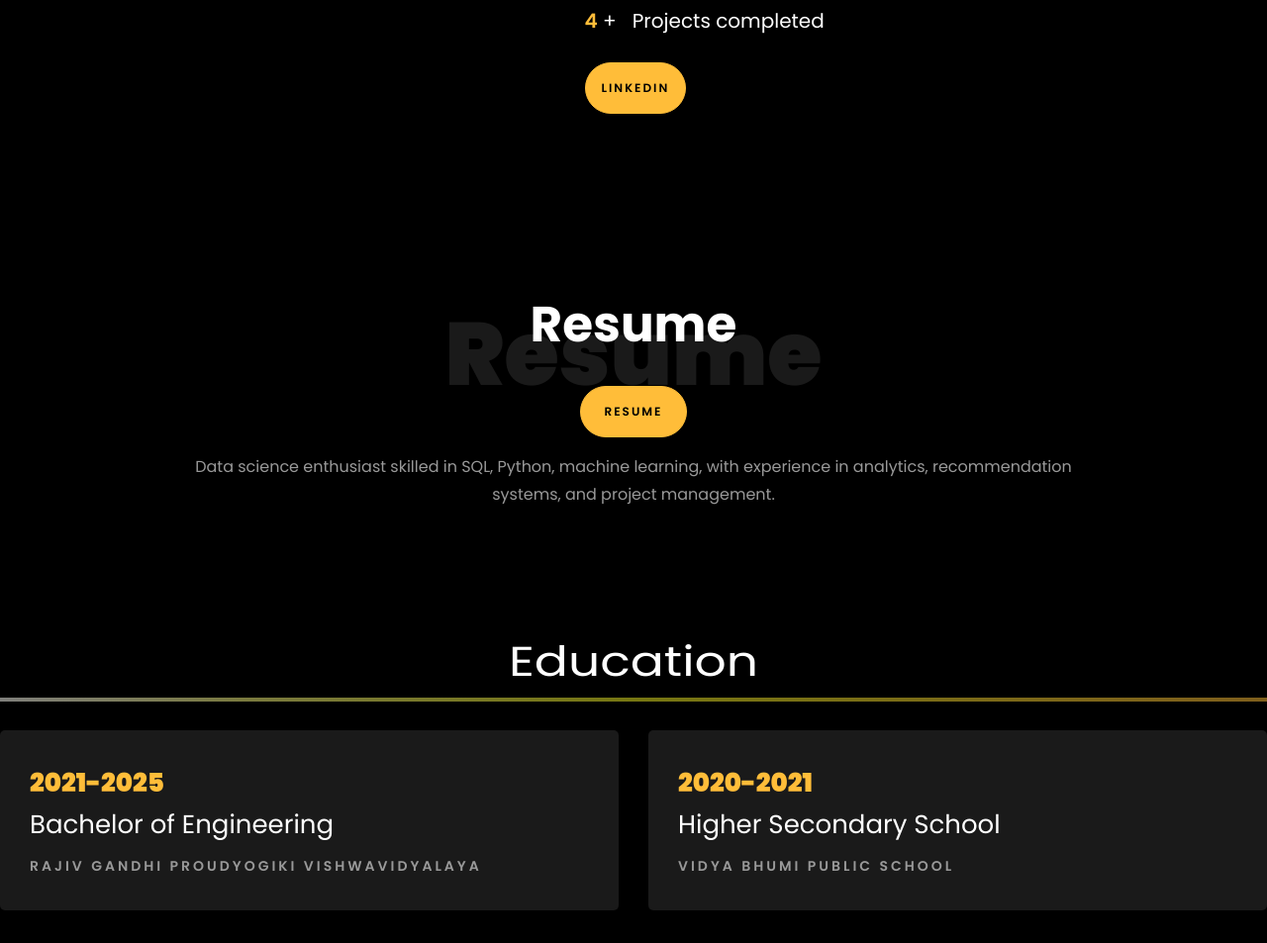
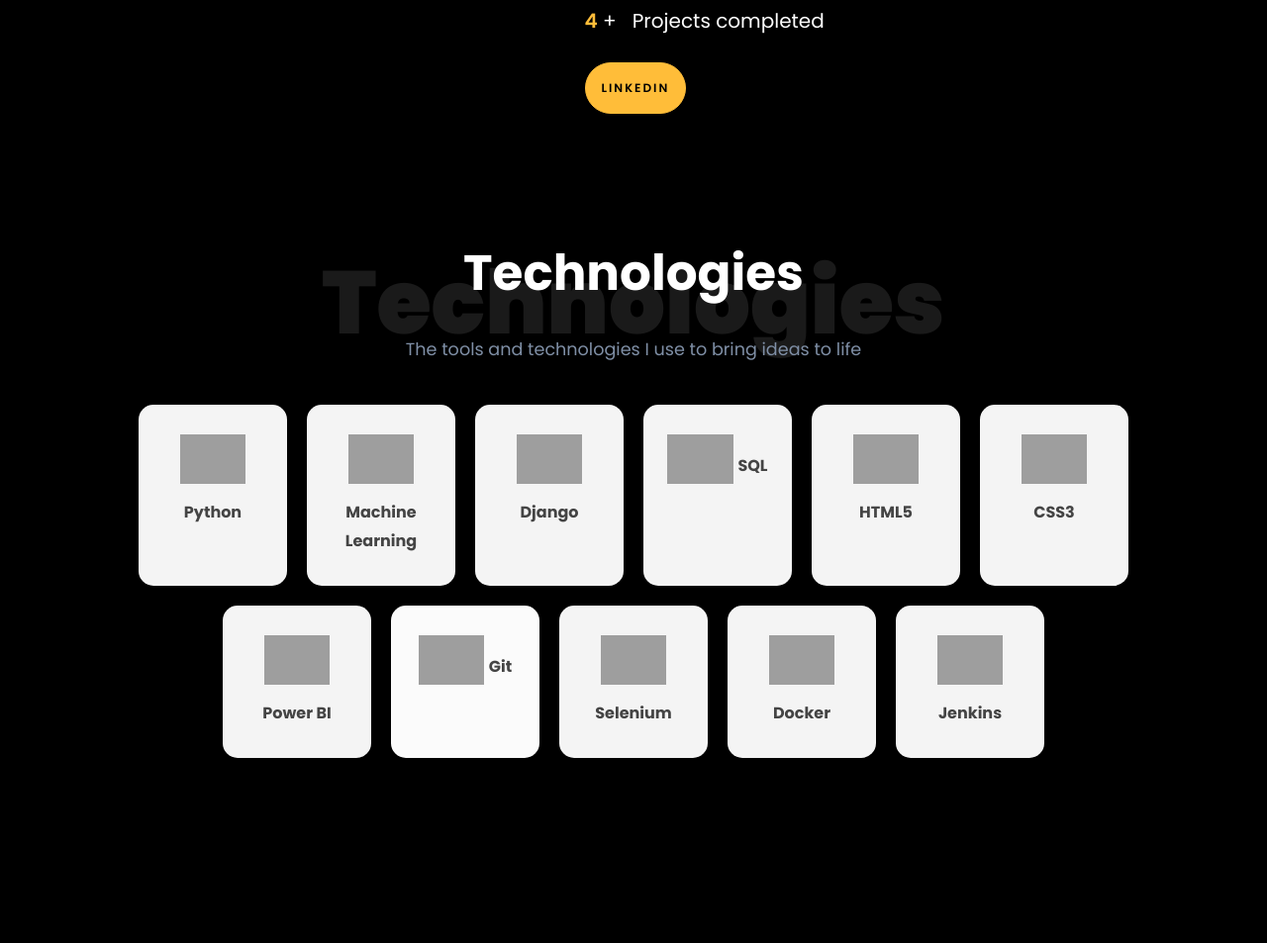
Before and after one commit to Abhishekpawar16/Abhishek-Portfolio, a plain HTML site: page index.html in a window 1280 px wide. Shown: the part 1446-2399 px from the top of the page at 99% size. Drawn offline with Linux system fonts and the light colour scheme; grey boxes are pictures that could not be loaded; files whose address does not match are found by name.

Commit message:
Update index.html

```diff
--- a/index.html
+++ b/index.html
@@ -300,6 +300,89 @@
     </section>
 
 
+   <section id="technologies" style="background-color: #000; padding: 60px 20px; color: white; text-align: center;">
+		<div class="row justify-content-center pb-5">
+			<div class="col-md-10 heading-section text-center ftco-animate">
+				<h1 class="big big-2">Technologies</h1>
+			  <h2 class="mb-4">Technologies</h2>
+		<p style="color: #7f8fa6; font-size: 1.1em; margin-bottom: 40px;">
+		  The tools and technologies I use to bring ideas to life
+		</p>
+		<div style="
+		  display: flex;
+		  flex-wrap: wrap;
+		  justify-content: center;
+		  gap: 20px;
+		">
+		  <!-- Card 1 -->
+		  <div style="
+			background: #f4f4f4;
+			padding: 30px 20px;
+			border-radius: 15px;
+			width: 150px;
+			text-align: center;
+			box-shadow: 0 4px 10px rgba(0,0,0,0.2);
+		  ">
+			<img src="https://cdn.jsdelivr.net/gh/devicons/devicon/icons/python/python-original.svg" alt="Python" style="height: 50px; margin-bottom: 15px;">
+			<span style="font-weight: bold; color: #444;">Python</span>
+		  </div>
+
+		  <!-- Repeat this structure for each technology -->
+		  <div style="background: #f4f4f4; padding: 30px 20px; border-radius: 15px; width: 150px; text-align: center; box-shadow: 0 4px 10px rgba(0,0,0,0.2);">
+			<img src="https://upload.wikimedia.org/wikipedia/commons/6/69/Crystal_Clear_app_edu_mathematics.png" alt="Machine Learning" style="height: 50px; margin-bottom: 15px;">
+			<span style="font-weight: bold; color: #444;">Machine Learning</span>
+		  </div>
+
+		  <div style="background: #f4f4f4; padding: 30px 20px; border-radius: 15px; width: 150px; text-align: center; box-shadow: 0 4px 10px rgba(0,0,0,0.2);">
+			<img src="https://cdn.jsdelivr.net/gh/devicons/devicon/icons/django/django-plain.svg" alt="Django" style="height: 50px; margin-bottom: 15px;">
+			<span style="font-weight: bold; color: #444;">Django</span>
+		  </div>
+
+		  <div style="background: #f4f4f4; padding: 30px 20px; border-radius: 15px; width: 150px; text-align: center; box-shadow: 0 4px 10px rgba(0,0,0,0.2);">
+			<img src="https://cdn.jsdelivr.net/gh/devicons/devicon/icons/mysql/mysql-original.svg" alt="SQL" style="height: 50px; margin-bottom: 15px;">
+			<span style="font-weight: bold; color: #444;">SQL</span>
+		  </div>
+
+		  <div style="background: #f4f4f4; padding: 30px 20px; border-radius: 15px; width: 150px; text-align: center; box-shadow: 0 4px 10px rgba(0,0,0,0.2);">
+			<img src="https://cdn.jsdelivr.net/gh/devicons/devicon/icons/html5/html5-original.svg" alt="HTML5" style="height: 50px; margin-bottom: 15px;">
+			<span style="font-weight: bold; color: #444;">HTML5</span>
+		  </div>
+
+		  <div style="background: #f4f4f4; padding: 30px 20px; border-radius: 15px; width: 150px; text-align: center; box-shadow: 0 4px 10px rgba(0,0,0,0.2);">
+			<img src="https://cdn.jsdelivr.net/gh/devicons/devicon/icons/css3/css3-original.svg" alt="CSS3" style="height: 50px; margin-bottom: 15px;">
+			<span style="font-weight: bold; color: #444;">CSS3</span>
+		  </div>
+
+		  <div style="background: #f4f4f4; padding: 30px 20px; border-radius: 15px; width: 150px; text-align: center; box-shadow: 0 4px 10px rgba(0,0,0,0.2);">
+			<img src="https://upload.wikimedia.org/wikipedia/commons/c/cf/Power_bi_logo_black_and_white.png" alt="Power BI" style="height: 50px; margin-bottom: 15px;">
+			<span style="font-weight: bold; color: #444;">Power BI</span>
+		  </div>
+
+		  <div style="background:rgb(251, 251, 251); padding: 30px 20px; border-radius: 15px; width: 150px; text-align: center; box-shadow: 0 4px 10px rgba(0,0,0,0.2);">
+			<img src="https://cdn.jsdelivr.net/gh/devicons/devicon/icons/git/git-original.svg" alt="Git" style="height: 50px; margin-bottom: 15px;">
+			<span style="font-weight: bold; color: #444;">Git</span>
+		  </div>
+
+		  <div style="background: #f4f4f4; padding: 30px 20px; border-radius: 15px; width: 150px; text-align: center; box-shadow: 0 4px 10px rgba(0,0,0,0.2);">
+			<img src="https://cdn.jsdelivr.net/gh/devicons/devicon/icons/selenium/selenium-original.svg" alt="Selenium" style="height: 50px; margin-bottom: 15px;">
+			<span style="font-weight: bold; color: #444;">Selenium</span>
+		  </div>
+
+		  <div style="background: #f4f4f4; padding: 30px 20px; border-radius: 15px; width: 150px; text-align: center; box-shadow: 0 4px 10px rgba(0,0,0,0.2);">
+			<img src="https://cdn.jsdelivr.net/gh/devicons/devicon/icons/docker/docker-original.svg" alt="Docker" style="height: 50px; margin-bottom: 15px;">
+			<span style="font-weight: bold; color: #444;">Docker</span>
+		  </div>
+
+		  <div style="background: #f4f4f4; padding: 30px 20px; border-radius: 15px; width: 150px; text-align: center; box-shadow: 0 4px 10px rgba(0,0,0,0.2);">
+			<img src="https://cdn.jsdelivr.net/gh/devicons/devicon/icons/jenkins/jenkins-original.svg" alt="Jenkins" style="height: 50px; margin-bottom: 15px;">
+			<span style="font-weight: bold; color: #444;">Jenkins</span>
+		  </div>
+
+		</div>
+	  </section>
+
+	</body>
+	</html>
 
 
     <section class="ftco-section ftco-no-pb" id="resume-section">
```
